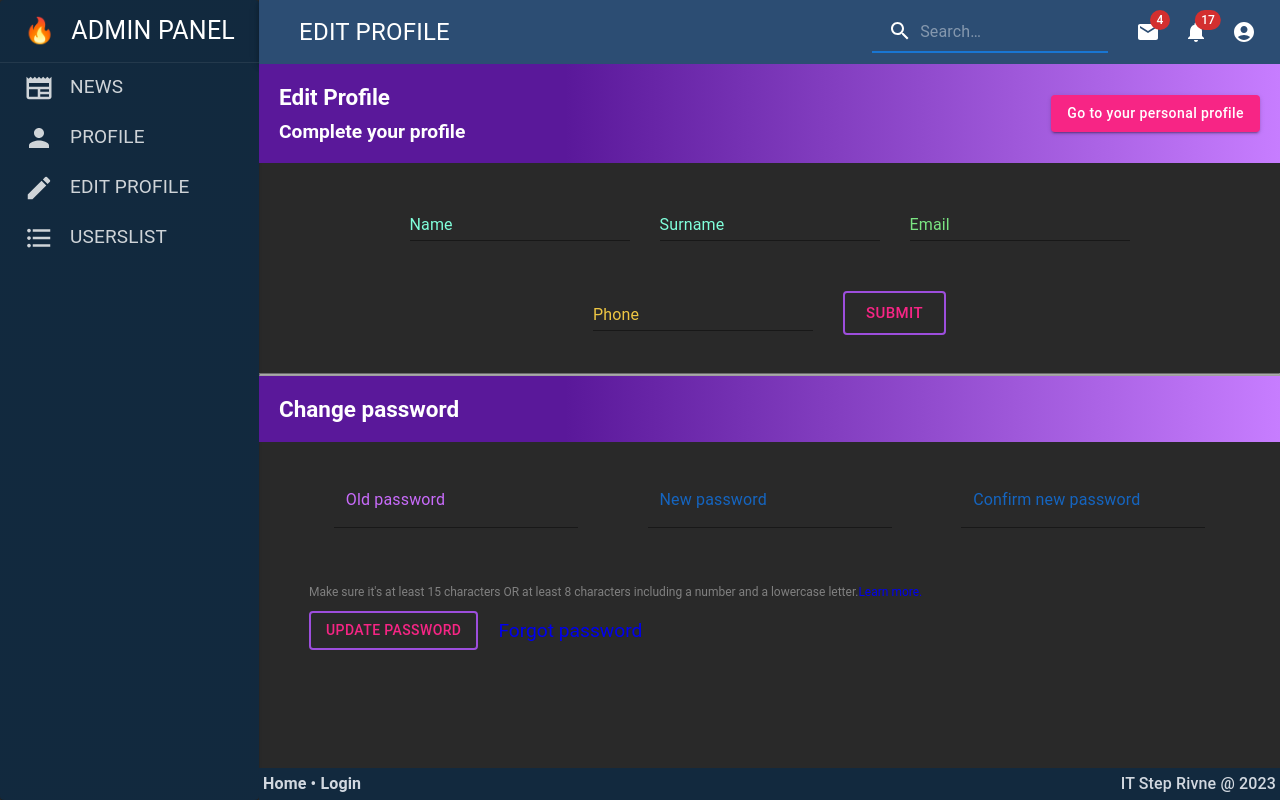
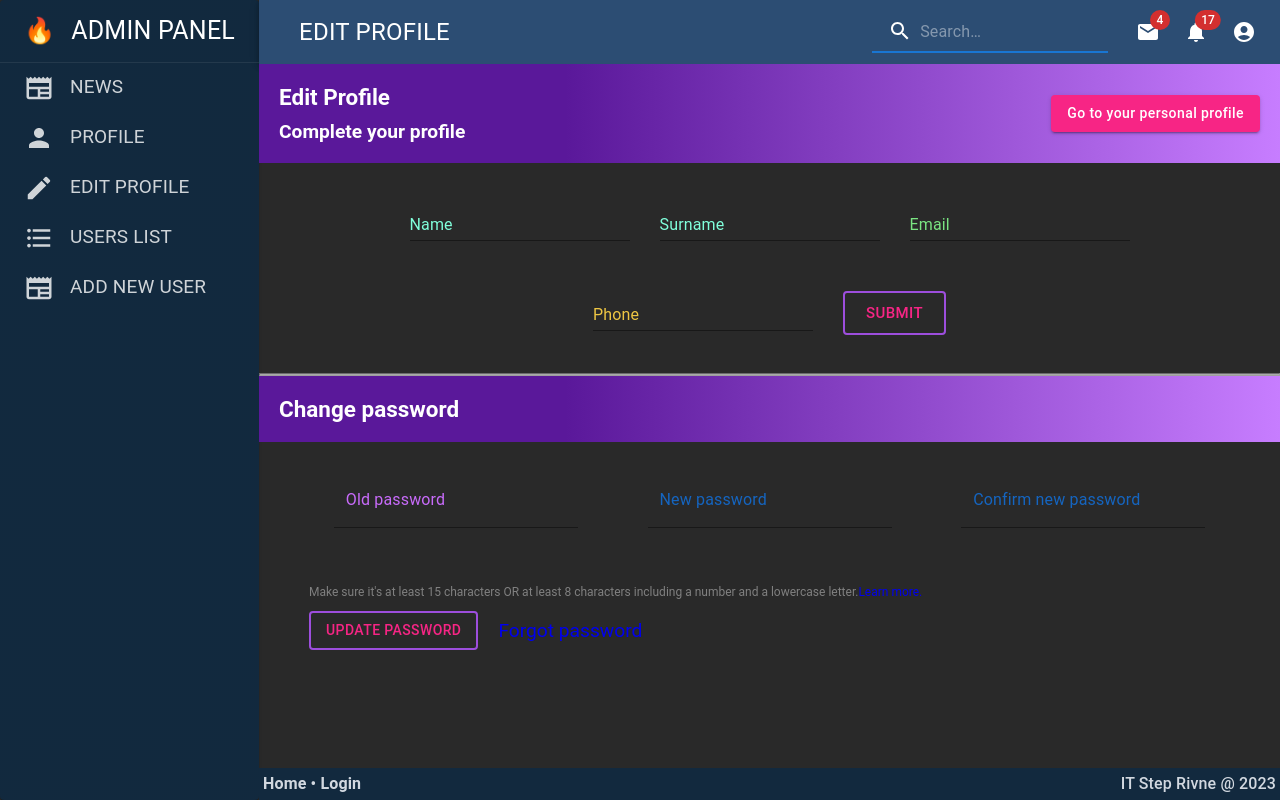
Before and after one commit to Robert-gut/admin-panel, a React (Vite) app: page /admin/edit in a window 1280 px wide. Built offline with nearby package versions, Linux system fonts and the light colour scheme.

Commit message:
coding routes navigation + navbar

```diff
--- a/package.json
+++ b/package.json
@@ -20,7 +20,7 @@
     "prettier": "^2.8.8",
     "react": "^18.2.0",
     "react-dom": "^18.2.0",
-    "react-hook-form": "^7.45.0",
+    "react-hook-form": "^7.45.1",
     "react-router-dom": "^6.14.0",
     "yup": "^1.2.0"
   },
--- a/src/components/Navbar/Navbar.tsx
+++ b/src/components/Navbar/Navbar.tsx
@@ -201,6 +201,7 @@ export default function Navbar() {
               {location.pathname === '/admin/profile' ? 'PROFILE' : ''}
               {location.pathname === '/admin/edit' ? 'EDIT PROFILE' : ''}
               {location.pathname === '/admin/user-list' ? 'USER LIST' : ''}
+              {location.pathname === '/admin/add-new-user' ? 'ADD NEW USER' : ''}
             </MenuItem>
 
 
--- a/src/routes.tsx
+++ b/src/routes.tsx
@@ -11,7 +11,7 @@ import Profile from './pages/Profile/proflle';
 import { EditProfile } from './pages/EditProfile/EditProfile';
 import Userslist from "./pages/UsersList/UsersList";
 import News from './pages/News/News'
-
+import AddNewUser from './pages/AddNewUser/AddNewUser';
 
 export interface IAdminRoute {
   path: string;
@@ -54,11 +54,19 @@ export const routes: IAdminRoute[] = [
   {
     path: '/user-list',
     icon: <FormatListBulletedIcon />,
-    name: 'Userslist',
+    name: 'Users list',
     component: <Userslist/>,
     layout: '/admin',
     id: '4',
     role: ['Administrators'],
   },
-
+  {
+    path: '/add-new-user',
+    icon: <NewspaperIcon />,
+    name: 'Add new user',
+    component: <AddNewUser/>,
+    layout: '/admin',
+    id: '5',
+    role: ['Administrators'],
+  },
 ];
```
Also changed, not shown: 1 other file (tests, documents, lock files or other folders).
